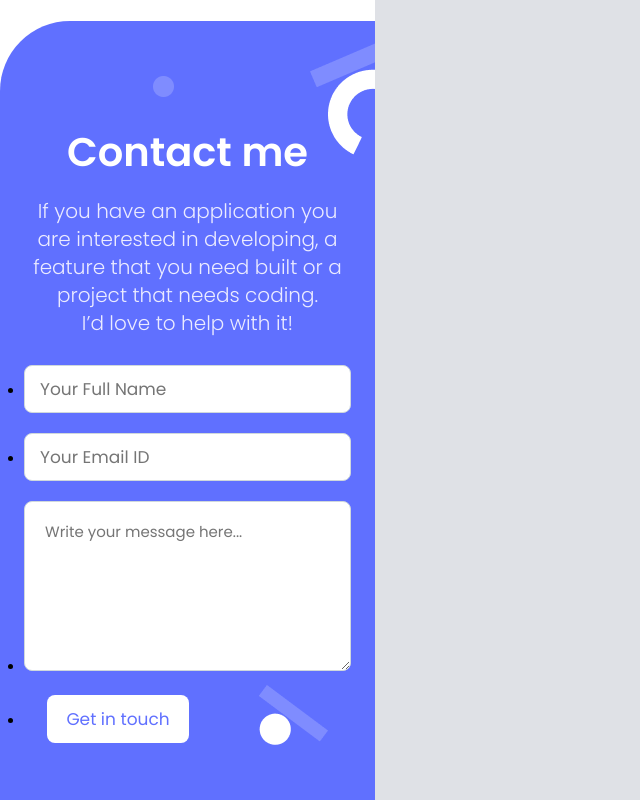
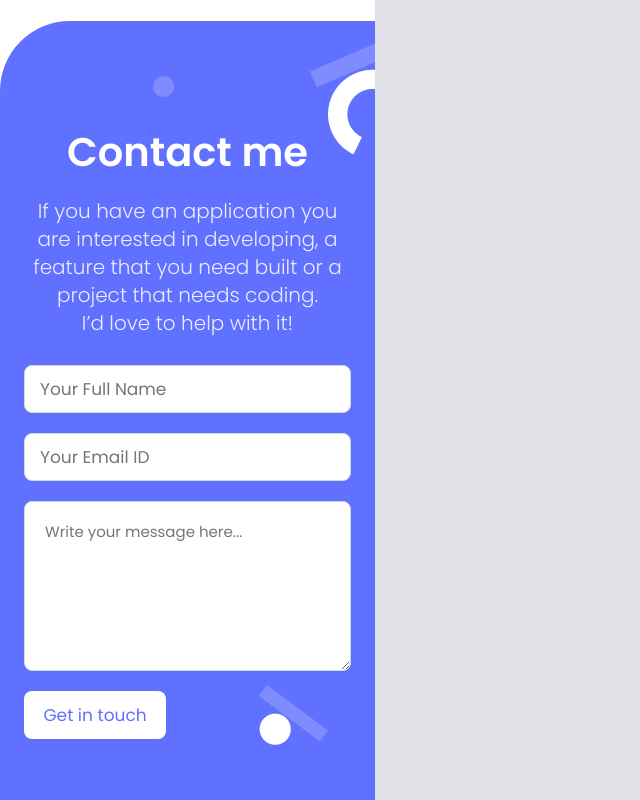
Before and after one commit to Techcolony/Portfolio-setup, a website: page index.html in a window 1280 px wide. Shown: the part 4418-5218 px from the top of the page, without its empty margins (0-640 px from the left). Drawn offline with Linux system fonts and the light colour scheme.

Commit message:
made changes to css file

```diff
--- a/style.css
+++ b/style.css
@@ -92,7 +92,7 @@ a {
   margin-top: 12px;
 }
 
-div > ul > li {
+li {
   display: flex;
   list-style: none;
 }
@@ -529,7 +529,7 @@ form {
   background: #fff;
   color: #6070ff;
   border-radius: 8px;
-  margin-left: 23px;
+  /* margin-left: 23px; */
   margin-top: 20px;
   font-family: 'Poppins', sans-serif;
   font-style: normal;
```
